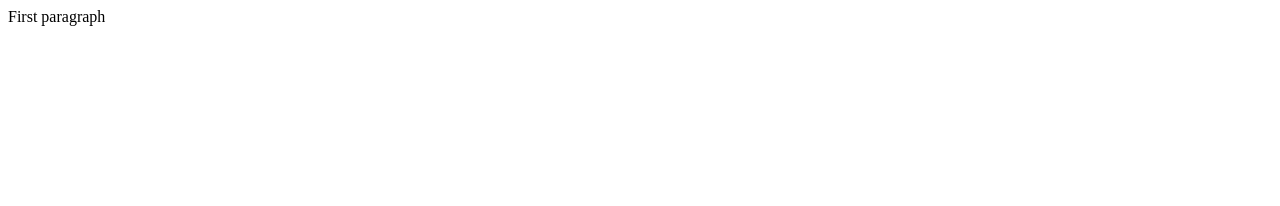
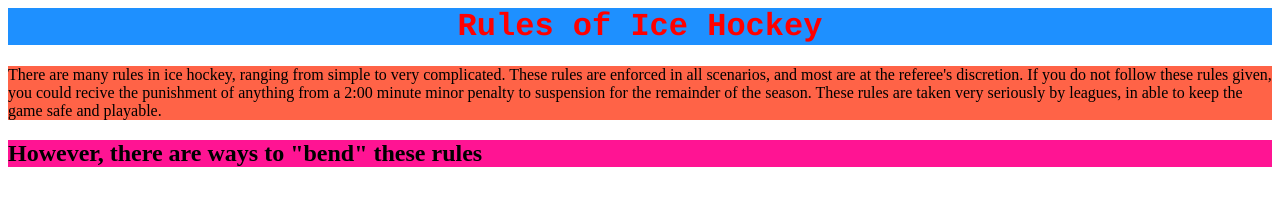
Before and after one commit to ste8644/myProject, a plain HTML site: page index.html in a window 1280 px wide. Drawn offline with Linux system fonts and the light colour scheme.

Commit message:
Update index.html

```diff
--- a/index.html
+++ b/index.html
@@ -1,8 +1,19 @@
 <html>
 <head>
-<title> My Project </title>
+<title> Rules of Ice Hockey </title>
 </head>
+<style>
+h1 {
+    color:red;
+    font-family:courier;
+    text-align:center
+
+}
+</style>
 <body>
-<p> First paragraph</p>
+<h1 style="background-color:dodgerblue;">Rules of Ice Hockey</h1>
+
+<p style="background-color:tomato">There are many rules in ice hockey, ranging from simple to very complicated. These rules are enforced in all scenarios, and most are at the referee's discretion. If you do not follow these rules given, you could recive the punishment of anything from a 2:00 minute minor penalty to suspension for the remainder of the season. These rules are taken very seriously by leagues, in able to keep the game safe and playable.</p>
+<h2 style="background-color:deeppink">However, there are ways to "bend" these rules</h2>
 </body>
 </html>
```
